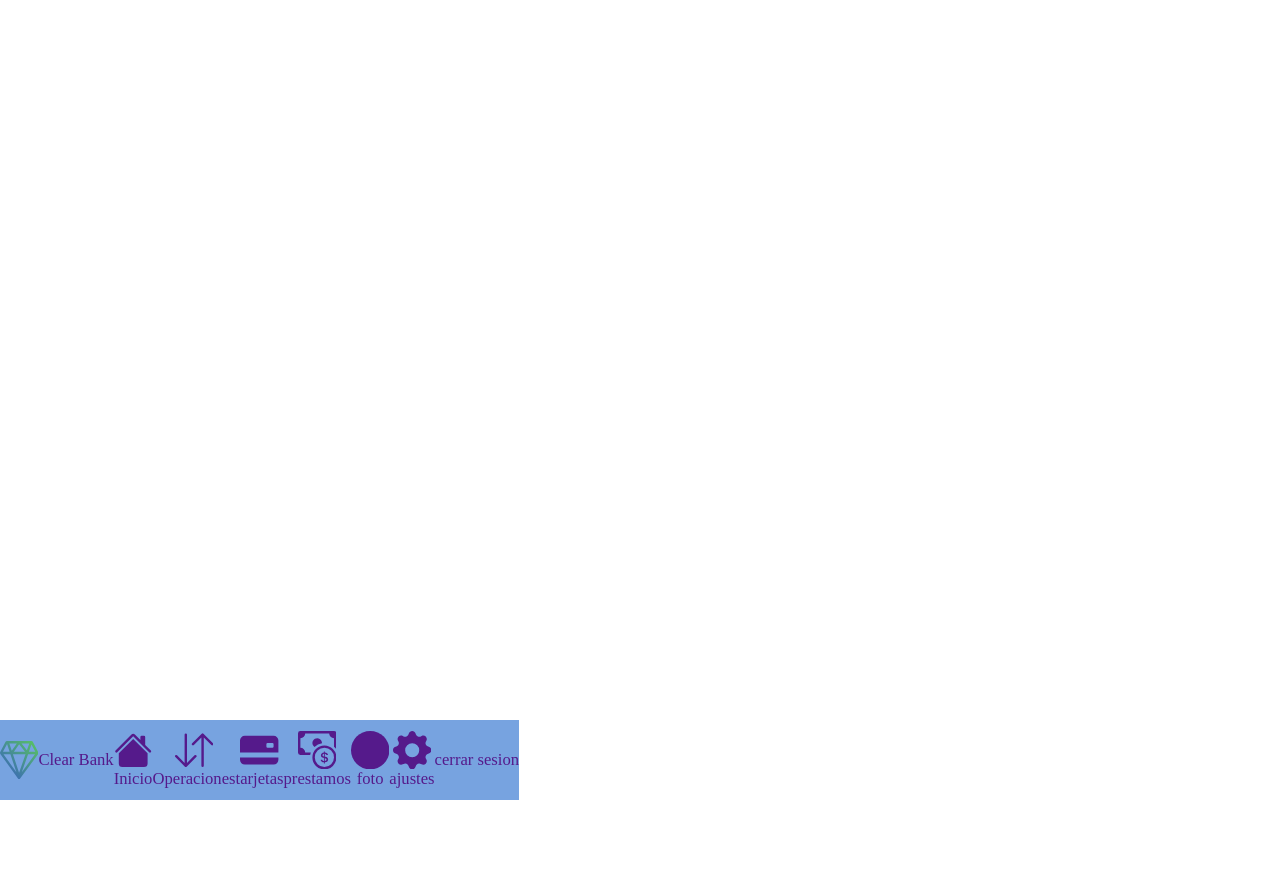
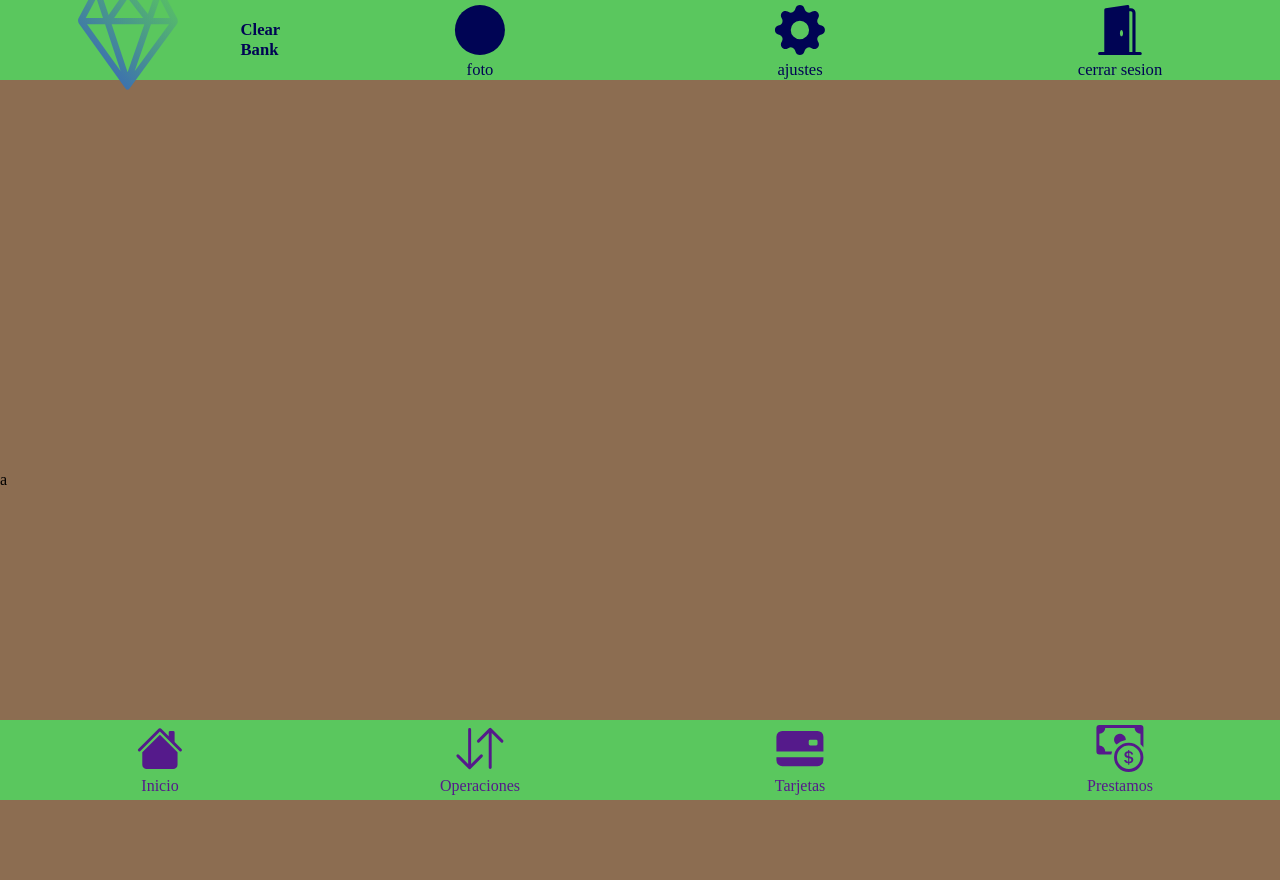
Before and after one commit to M-nogales/Bank, a PHP site: page /user_view.html in a window 1280 px wide. Before the commit the page ends 800 px from the top, so only its background shows below. Run offline with PHP 8.4, Linux system fonts and the light colour scheme.

Commit message:
bottom navbar

```diff
--- a/css/_var.scss
+++ b/css/_var.scss
@@ -12,8 +12,9 @@ $font-family-Roboto:'Roboto',sans-serif;
 $font-family-Muesli:'Muesli',sans-serif;
 
 // tamaño icons
-$navbar-icon-size:3;
-$icon-md-xl-with:calc(#{$navbar-icon-size} * 1vw);
+$navbar-icon-size:6;
+$nav-text:clamp(10px, 3.5vw, 16px);
+$icon-md-xl-with:calc(#{$navbar-icon-size} * 1.3vw);
 $icon-md-xl-height:123 px;
 
 $icon-sm-with:123;
--- a/css/style.css
+++ b/css/style.css
@@ -10,6 +10,18 @@
   font-weight: normal;
   font-style: normal;
 }
+body {
+  background-color: #3457C8;
+}
+
+.block {
+  width: 100%;
+  height: 100vh;
+  background-color: #8c6d51;
+  display: flex;
+  align-items: center;
+}
+
 nav {
   position: fixed;
   bottom: 0;
@@ -17,11 +29,13 @@ nav {
   flex-direction: row;
   justify-content: center;
   align-items: center;
+  width: 100%;
   height: 10vh;
-  background-color: #77A3E0;
+  background-color: #5AC75E;
 }
 nav ul {
   width: 100%;
+  height: 100%;
   display: flex;
   flex-direction: row;
   justify-content: space-around;
@@ -30,54 +44,60 @@ nav ul {
 }
 nav ul li {
   display: flex;
+  align-items: center;
+  width: 100%;
+  height: 100%;
 }
 nav ul li a {
   display: flex;
   flex-direction: column;
+  justify-content: center;
   align-items: center;
-  font-size: clamp(0.9rem, 0.8rem + 0.3vw, 1.3rem);
+  width: 100%;
+  height: 100%;
   text-decoration: none;
 }
 nav ul li a svg {
-  width: calc(3 * 1vw);
+  width: calc(6 * 1.3vw);
+  margin: 5px 0;
+}
+nav ul li a p {
+  font-size: clamp(10px, 3.5vw, 16px);
+  padding: 0 0 5px 0;
 }
 nav ul .logo a {
   display: flex;
   flex-direction: row;
 }
 
-.nav {
+.top-nav {
   position: sticky;
   top: 0;
   display: flex;
   flex-direction: row;
   justify-content: center;
   align-items: center;
+  width: 100%;
   height: 10vh;
-  background-color: #77A3E0;
+  background-color: #5AC75E;
 }
-.nav ul {
+.top-nav ul {
   display: flex;
   justify-content: center;
   flex-direction: row;
   align-items: center;
   list-style: none;
-  width: 25rem;
-  padding-top: 10px;
-  padding-bottom: 10px;
-  padding-right: 10px;
-  padding-left: 10px;
-  border-radius: 0px 0px 16px 16px;
 }
-.nav ul li {
+.top-nav ul li {
   margin: 1rem;
   display: flex;
 }
-.nav ul li a {
+.top-nav ul li a {
   font-size: clamp(0.9rem, 0.8rem + 0.3vw, 1.3rem);
   text-decoration: none;
   color: #000454;
 }
+
 .nav .logo {
   text-decoration: none;
   background-color: transparent;
--- a/user_view.html
+++ b/user_view.html
@@ -14,9 +14,10 @@
 
 <body>
 
-  <nav>
+  <nav class="top-nav">
     <ul>
-      <li class="logo"><a href=""><svg fill="url(#grad)" viewBox="0 0 32 32" version="1.1" xmlns="http://www.w3.org/2000/svg">
+      <li class="logo"><a href=""><svg fill="url(#grad)" viewBox="0 0 32 32" version="1.1"
+            xmlns="http://www.w3.org/2000/svg">
             <defs>
               <linearGradient id="grad" x1="0%" y1="100%" x2="100%" y2="0%">
                 <stop offset="0%" style="stop-color:#3457C8" />
@@ -26,36 +27,64 @@
             <g id="SVGRepo_bgCarrier" stroke-width="0"></g>
             <g id="SVGRepo_tracerCarrier" stroke-linecap="round" stroke-linejoin="round"></g>
             <g id="SVGRepo_iconCarrier">
-          <path d="M31.835 9.233l-4.371-8.358c-0.255-0.487-0.915-0.886-1.464-0.886h-10.060c-0.011-0.001-0.022-0.003-0.033-0.004-0.009 0-0.018 0.003-0.027 0.004h-9.88c-0.55 0-1.211 0.398-1.47 0.883l-4.359 8.197c-0.259 0.486-0.207 1.248 0.113 1.696l15.001 20.911c0.161 0.224 0.375 0.338 0.588 0.338 0.212 0 0.424-0.11 0.587-0.331l15.247-20.758c0.325-0.444 0.383-1.204 0.128-1.691zM29.449 8.988h-5.358l2.146-6.144zM17.979 1.99h6.436l-1.997 5.716zM20.882 8.988h-9.301l4.396-6.316zM9.809 8.034l-2.006-6.044h6.213zM21.273 10.988l-5.376 15.392-5.108-15.392h10.484zM13.654 25.971l-10.748-14.983h5.776zM23.392 10.988h5.787l-11.030 15.018zM5.89 2.575l2.128 6.413h-5.539z" style="fill: url(#grad)"></path>
+              <path
+                d="M31.835 9.233l-4.371-8.358c-0.255-0.487-0.915-0.886-1.464-0.886h-10.060c-0.011-0.001-0.022-0.003-0.033-0.004-0.009 0-0.018 0.003-0.027 0.004h-9.88c-0.55 0-1.211 0.398-1.47 0.883l-4.359 8.197c-0.259 0.486-0.207 1.248 0.113 1.696l15.001 20.911c0.161 0.224 0.375 0.338 0.588 0.338 0.212 0 0.424-0.11 0.587-0.331l15.247-20.758c0.325-0.444 0.383-1.204 0.128-1.691zM29.449 8.988h-5.358l2.146-6.144zM17.979 1.99h6.436l-1.997 5.716zM20.882 8.988h-9.301l4.396-6.316zM9.809 8.034l-2.006-6.044h6.213zM21.273 10.988l-5.376 15.392-5.108-15.392h10.484zM13.654 25.971l-10.748-14.983h5.776zM23.392 10.988h5.787l-11.030 15.018zM5.89 2.575l2.128 6.413h-5.539z"
+                style="fill: url(#grad)"></path>
             </g>
-      </svg>Clear Bank</a></li>
-      <li><a href=""><svg xmlns="http://www.w3.org/2000/svg"fill="currentColor"viewBox="0 0 16 16">
-        <path d="M8.707 1.5a1 1 0 0 0-1.414 0L.646 8.146a.5.5 0 0 0 .708.708L8 2.207l6.646 6.647a.5.5 0 0 0 .708-.708L13 5.793V2.5a.5.5 0 0 0-.5-.5h-1a.5.5 0 0 0-.5.5v1.293z"/>
-        <path d="m8 3.293 6 6V13.5a1.5 1.5 0 0 1-1.5 1.5h-9A1.5 1.5 0 0 1 2 13.5V9.293l6-6Z"/>
-      </svg>Inicio</a></li>
+          </svg><h1>Clear Bank</a></h1></li>
+
       <li><a href=""><svg xmlns="http://www.w3.org/2000/svg" fill="currentColor" viewBox="0 0 16 16">
-        <path fill-rule="evenodd" d="M11.5 15a.5.5 0 0 0 .5-.5V2.707l3.146 3.147a.5.5 0 0 0 .708-.708l-4-4a.5.5 0 0 0-.708 0l-4 4a.5.5 0 1 0 .708.708L11 2.707V14.5a.5.5 0 0 0 .5.5m-7-14a.5.5 0 0 1 .5.5v11.793l3.146-3.147a.5.5 0 0 1 .708.708l-4 4a.5.5 0 0 1-.708 0l-4-4a.5.5 0 0 1 .708-.708L4 13.293V1.5a.5.5 0 0 1 .5-.5"/>
-      </svg>Operaciones</a></li>
+            <circle cx="8" cy="8" r="8" />
+          </svg>foto</a></li>
+      <li><a href=""><svg xmlns="http://www.w3.org/2000/svg" fill="currentColor" viewBox="0 0 16 16">
+            <path
+              d="M9.405 1.05c-.413-1.4-2.397-1.4-2.81 0l-.1.34a1.464 1.464 0 0 1-2.105.872l-.31-.17c-1.283-.698-2.686.705-1.987 1.987l.169.311c.446.82.023 1.841-.872 2.105l-.34.1c-1.4.413-1.4 2.397 0 2.81l.34.1a1.464 1.464 0 0 1 .872 2.105l-.17.31c-.698 1.283.705 2.686 1.987 1.987l.311-.169a1.464 1.464 0 0 1 2.105.872l.1.34c.413 1.4 2.397 1.4 2.81 0l.1-.34a1.464 1.464 0 0 1 2.105-.872l.31.17c1.283.698 2.686-.705 1.987-1.987l-.169-.311a1.464 1.464 0 0 1 .872-2.105l.34-.1c1.4-.413 1.4-2.397 0-2.81l-.34-.1a1.464 1.464 0 0 1-.872-2.105l.17-.31c.698-1.283-.705-2.686-1.987-1.987l-.311.169a1.464 1.464 0 0 1-2.105-.872l-.1-.34zM8 10.93a2.929 2.929 0 1 1 0-5.86 2.929 2.929 0 0 1 0 5.858z" />
+          </svg>ajustes</a></li>
+      <li><a href=""><svg xmlns="http://www.w3.org/2000/svg" fill="currentColor" viewBox="0 0 16 16">
+            <path
+              d="M1.5 15a.5.5 0 0 0 0 1h13a.5.5 0 0 0 0-1H13V2.5A1.5 1.5 0 0 0 11.5 1H11V.5a.5.5 0 0 0-.57-.495l-7 1A.5.5 0 0 0 3 1.5V15zM11 2h.5a.5.5 0 0 1 .5.5V15h-1zm-2.5 8c-.276 0-.5-.448-.5-1s.224-1 .5-1 .5.448.5 1-.224 1-.5 1" />
+          </svg>cerrar sesion</a></li>
+    </ul>
+  </nav>
+  <!-- bottom navbar-->
+  <nav>
+    <ul>
+
+      <li><a href=""><svg xmlns="http://www.w3.org/2000/svg" fill="currentColor" viewBox="0 0 16 16">
+            <path
+              d="M8.707 1.5a1 1 0 0 0-1.414 0L.646 8.146a.5.5 0 0 0 .708.708L8 2.207l6.646 6.647a.5.5 0 0 0 .708-.708L13 5.793V2.5a.5.5 0 0 0-.5-.5h-1a.5.5 0 0 0-.5.5v1.293z" />
+            <path d="m8 3.293 6 6V13.5a1.5 1.5 0 0 1-1.5 1.5h-9A1.5 1.5 0 0 1 2 13.5V9.293l6-6Z" />
+          </svg>
+          <p>Inicio</p>
+        </a></li>
+      <li><a href=""><svg xmlns="http://www.w3.org/2000/svg" fill="currentColor" viewBox="0 0 16 16">
+            <path fill-rule="evenodd"
+              d="M11.5 15a.5.5 0 0 0 .5-.5V2.707l3.146 3.147a.5.5 0 0 0 .708-.708l-4-4a.5.5 0 0 0-.708 0l-4 4a.5.5 0 1 0 .708.708L11 2.707V14.5a.5.5 0 0 0 .5.5m-7-14a.5.5 0 0 1 .5.5v11.793l3.146-3.147a.5.5 0 0 1 .708.708l-4 4a.5.5 0 0 1-.708 0l-4-4a.5.5 0 0 1 .708-.708L4 13.293V1.5a.5.5 0 0 1 .5-.5" />
+          </svg>
+          <p>Operaciones</p>
+        </a></li>
       <li><a href=""><svg xmlns="http://www.w3.org/2000/svg" fill="currentColor" viewBox="0 0 16 16">
             <path d="M0 4a2 2 0 0 1 2-2h12a2 2 0 0 1 2 2v5H0zm11.5 1a.5.5 0 0 0-.5.5v1a.5.5 0 0 0 .5.5h2a.5.5 0 0 0
-         .5-.5v-1a.5.5 0 0 0-.5-.5zM0 11v1a2 2 0 0 0 2 2h12a2 2 0 0 0 2-2v-1z"/>
-      </svg>tarjetas</a></li>
-      <li><a href=""><svg xmlns="http://www.w3.org/2000/svg"fill="currentColor"viewBox="0 0 16 16">
-        <path fill-rule="evenodd" d="M11 15a4 4 0 1 0 0-8 4 4 0 0 0 0 8m5-4a5 5 0 1 1-10 0 5 5 0 0 1 10 0"/>
-        <path d="M9.438 11.944c.047.596.518 1.06 1.363 1.116v.44h.375v-.443c.875-.061 1.386-.529 1.386-1.207 0-.618-.39-.936-1.09-1.1l-.296-.07v-1.2c.376.043.614.248.671.532h.658c-.047-.575-.54-1.024-1.329-1.073V8.5h-.375v.45c-.747.073-1.255.522-1.255 1.158 0 .562.378.92 1.007 1.066l.248.061v1.272c-.384-.058-.639-.27-.696-.563h-.668zm1.36-1.354c-.369-.085-.569-.26-.569-.522 0-.294.216-.514.572-.578v1.1h-.003zm.432.746c.449.104.655.272.655.569 0 .339-.257.571-.709.614v-1.195l.054.012z"/>
-        <path d="M1 0a1 1 0 0 0-1 1v8a1 1 0 0 0 1 1h4.083c.058-.344.145-.678.258-1H3a2 2 0 0 0-2-2V3a2 2 0 0 0 2-2h10a2 2 0 0 0 2 2v3.528c.38.34.717.728 1 1.154V1a1 1 0 0 0-1-1z"/>
-        <path d="M9.998 5.083 10 5a2 2 0 1 0-3.132 1.65 5.982 5.982 0 0 1 3.13-1.567z"/>
-      </svg>prestamos</a></li>
-      <li><a href=""><svg xmlns="http://www.w3.org/2000/svg"fill="currentColor"viewBox="0 0 16 16">
-        <circle cx="8" cy="8" r="8"/>
-      </svg>foto</a></li>
-      <li><a href=""><svg xmlns="http://www.w3.org/2000/svg"fill="currentColor"viewBox="0 0 16 16">
-        <path d="M9.405 1.05c-.413-1.4-2.397-1.4-2.81 0l-.1.34a1.464 1.464 0 0 1-2.105.872l-.31-.17c-1.283-.698-2.686.705-1.987 1.987l.169.311c.446.82.023 1.841-.872 2.105l-.34.1c-1.4.413-1.4 2.397 0 2.81l.34.1a1.464 1.464 0 0 1 .872 2.105l-.17.31c-.698 1.283.705 2.686 1.987 1.987l.311-.169a1.464 1.464 0 0 1 2.105.872l.1.34c.413 1.4 2.397 1.4 2.81 0l.1-.34a1.464 1.464 0 0 1 2.105-.872l.31.17c1.283.698 2.686-.705 1.987-1.987l-.169-.311a1.464 1.464 0 0 1 .872-2.105l.34-.1c1.4-.413 1.4-2.397 0-2.81l-.34-.1a1.464 1.464 0 0 1-.872-2.105l.17-.31c.698-1.283-.705-2.686-1.987-1.987l-.311.169a1.464 1.464 0 0 1-2.105-.872l-.1-.34zM8 10.93a2.929 2.929 0 1 1 0-5.86 2.929 2.929 0 0 1 0 5.858z"/>
-      </svg>ajustes</a></li>
-      <li><a href="">cerrar sesion</a></li>
+         .5-.5v-1a.5.5 0 0 0-.5-.5zM0 11v1a2 2 0 0 0 2 2h12a2 2 0 0 0 2-2v-1z" />
+          </svg>
+          <p>Tarjetas</p>
+        </a></li>
+      <li><a href=""><svg xmlns="http://www.w3.org/2000/svg" fill="currentColor" viewBox="0 0 16 16">
+            <path fill-rule="evenodd" d="M11 15a4 4 0 1 0 0-8 4 4 0 0 0 0 8m5-4a5 5 0 1 1-10 0 5 5 0 0 1 10 0" />
+            <path
+              d="M9.438 11.944c.047.596.518 1.06 1.363 1.116v.44h.375v-.443c.875-.061 1.386-.529 1.386-1.207 0-.618-.39-.936-1.09-1.1l-.296-.07v-1.2c.376.043.614.248.671.532h.658c-.047-.575-.54-1.024-1.329-1.073V8.5h-.375v.45c-.747.073-1.255.522-1.255 1.158 0 .562.378.92 1.007 1.066l.248.061v1.272c-.384-.058-.639-.27-.696-.563h-.668zm1.36-1.354c-.369-.085-.569-.26-.569-.522 0-.294.216-.514.572-.578v1.1h-.003zm.432.746c.449.104.655.272.655.569 0 .339-.257.571-.709.614v-1.195l.054.012z" />
+            <path
+              d="M1 0a1 1 0 0 0-1 1v8a1 1 0 0 0 1 1h4.083c.058-.344.145-.678.258-1H3a2 2 0 0 0-2-2V3a2 2 0 0 0 2-2h10a2 2 0 0 0 2 2v3.528c.38.34.717.728 1 1.154V1a1 1 0 0 0-1-1z" />
+            <path d="M9.998 5.083 10 5a2 2 0 1 0-3.132 1.65 5.982 5.982 0 0 1 3.13-1.567z" />
+          </svg>
+          <p>Prestamos</p>
+        </a></li>
+
     </ul>
   </nav>
-
+<main>
+  <div class="block">a</div>
+</main>
 </body>
 
 </html>
```
Also changed, not shown: css/_header.scss (+31 -22 lines), 1 other file. Lines whose indentation alone changed are shown as unchanged.
